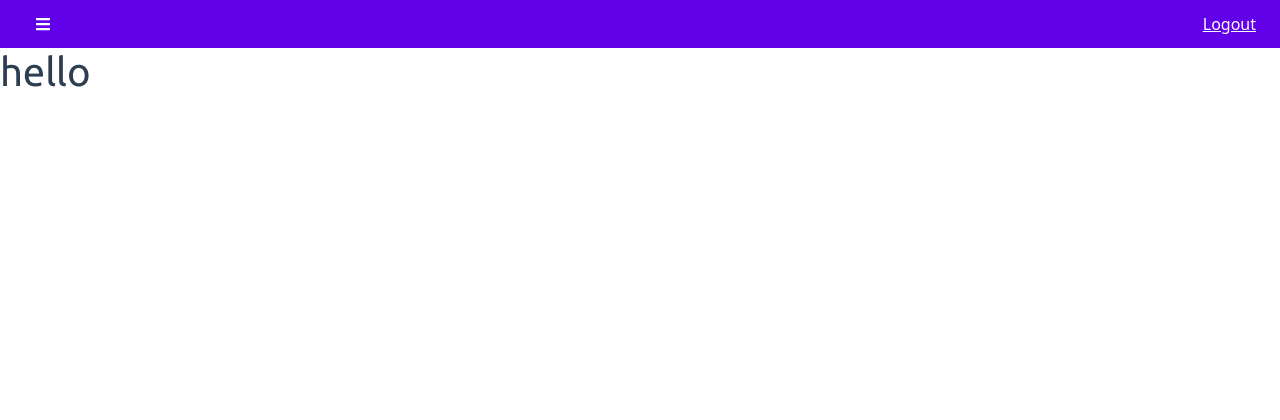
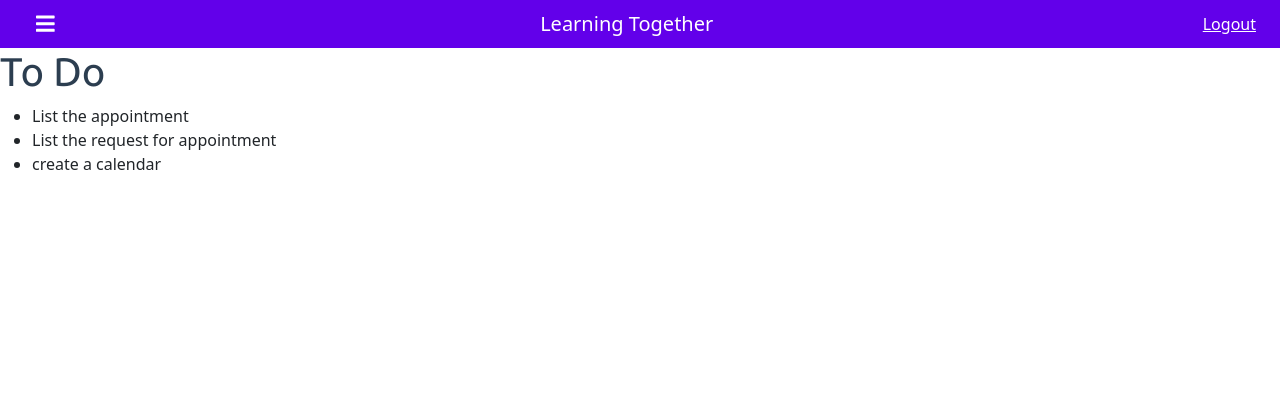
Before and after one commit to cc-learningTogether/learning-together_python, a Flask app: page / in a window 1280 px wide. Shown: the top 420 px of the page. Run offline with Flask 3, Linux system fonts and the light colour scheme; the visitor is signed in with stand-in values (Sample User, id 1); parts of the project's set-up code (start-up, migrations or seed data) failed here and were passed over; some libraries are stand-ins or nearby versions.

Commit message:
Add dropdown menu header create setting/main_paige route

```diff
--- a/main.py
+++ b/main.py
@@ -10,6 +10,7 @@ from routes.signin import signin_route
 from routes.logout import logout_route
 from routes.forgot_password import forgot_password_route
 from routes.change_password import change_psw_route
+from routes.settings import settings_route
 
 # load_dotenv make possible to use a .env file for store the environment variable
 load_dotenv()
@@ -30,6 +31,8 @@ app.register_blueprint(forgot_password_route)
 
 app.register_blueprint(change_psw_route)
 
+app.register_blueprint(settings_route)
+
 if __name__ == "__main__":
     port = int(os.environ.get('PORT', 8080))
     app.run(debug=True, host='0.0.0.0', port=port)
--- a/routes/home.py
+++ b/routes/home.py
@@ -1,6 +1,7 @@
 from flask import Blueprint, render_template, abort
+from flask_login import current_user
 from jinja2 import TemplateNotFound
-from utils.constants import YEAR
+from utils.constants import YEAR, SITE_NAME
 
 home_route = Blueprint('home', __name__, template_folder="routes")
 
@@ -8,6 +9,8 @@ home_route = Blueprint('home', __name__, template_folder="routes")
 @home_route.route('/')
 def home():
     try:
+        if current_user.is_authenticated:
+            return render_template('index.html', year=YEAR, name=SITE_NAME)
         return render_template('index.html', year=YEAR)
     except TemplateNotFound:
         return abort(404)
--- a/templates/components/header.html
+++ b/templates/components/header.html
@@ -4,15 +4,17 @@
 		<div class="btn-group">
 			<button class="menu-button btn btn-secondary dropdown-toggle" type="button" id="dropdownMenuButton1"
 			        data-bs-toggle="dropdown" aria-expanded="false">
-				<i class="fas fa-bars"></i>
+				<i class="fas fa-bars fa-lg"></i>
 			</button>
 			<ul class="dropdown-menu">
-				<li><a class="dropdown-item text-capitalize" href="#">setting</a></li>
-				<li><a class="dropdown-item" href="#">Appointment</a></li>
+				<li><a class="dropdown-item text-capitalize" href="{{url_for('settings.settings')}}"><i
+						class="fas fa-cogs"></i> Setting</a></li>
+				<li><a class="dropdown-item" href="#"><i class="fas fa-calendar-check"></i> Appointment</a></li>
 				<li>
 					<hr class="dropdown-divider">
 				</li>
-				<li><a class="dropdown-item" href="{{url_for('logout.logout') }}">Logout</a></li>
+				<li><a class="dropdown-item" href="{{url_for('logout.logout')}}"><i class="fas fa-sign-out-alt"></i>
+					Logout</a></li>
 			</ul>
 		</div>
 		{% endif %}
--- a/templates/components/main_page.html
+++ b/templates/components/main_page.html
@@ -1 +1,6 @@
-<h1>hello</h1>
+<h1>To Do </h1>
+<ul>
+	<li>List the appointment</li>
+	<li>List the request for appointment</li>
+	<li>create a calendar</li>
+</ul>
--- a/templates/sign_up.html
+++ b/templates/sign_up.html
@@ -86,7 +86,6 @@
 		</form>
 	</div>
 	<a class="mt-2" href="{{url_for('home.home')}}">Home</a>
-
 </div>
 {% block Footer %}
 {% include "components/footer.html" %}
```
Also changed, not shown: routes/settings.py (added, +15 -0 lines), templates/setting.html (added, +56 -0 lines), 1 other file.
